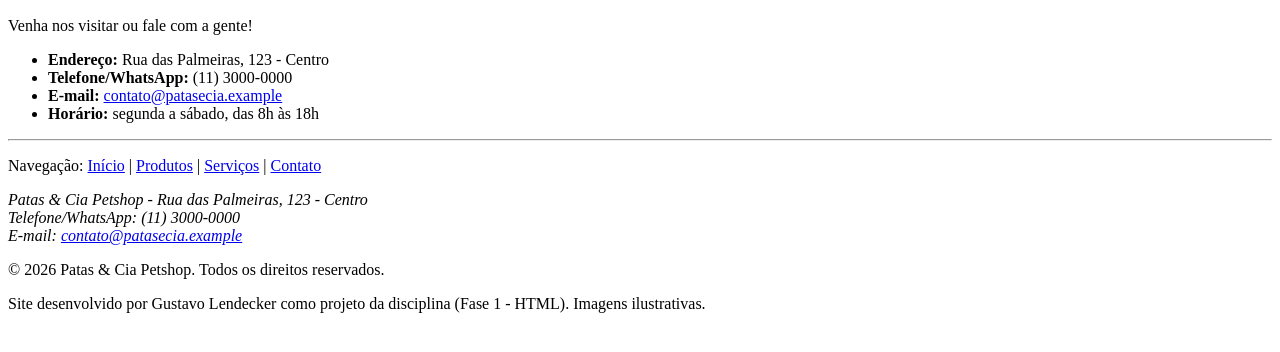
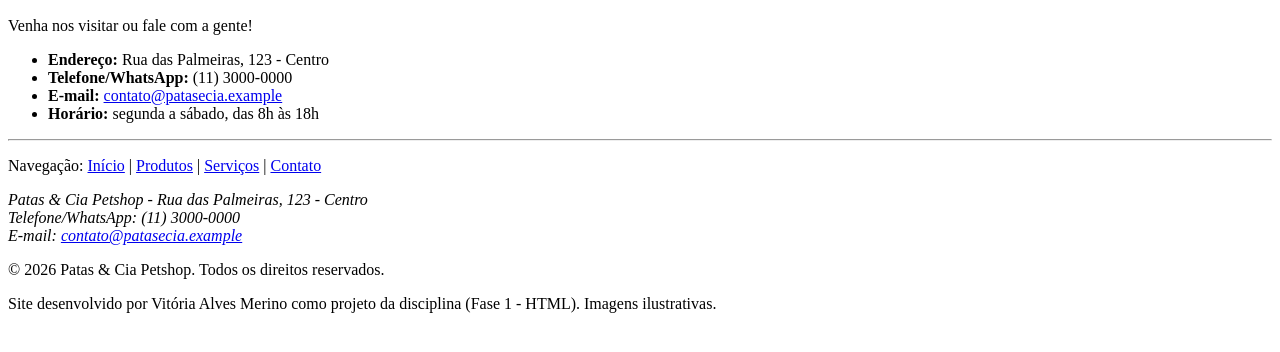
Before and after one commit to vitoria-merino/petshop-patas-e-cia, a plain HTML site: page contato.html in a window 1280 px wide. Shown: the part 324-676 px from the top of the page. Drawn offline with Linux system fonts and the light colour scheme.

Commit message:
Add files via upload

```diff
--- a/contato.html
+++ b/contato.html
@@ -43,7 +43,7 @@ Telefone/WhatsApp: (11) 3000-0000<br>
 E-mail: <a href="mailto:contato@patasecia.example">contato@patasecia.example</a>
 </address>
 <p>&copy; 2026 Patas &amp; Cia Petshop. Todos os direitos reservados.</p>
-<p>Site desenvolvido por Gustavo Lendecker como projeto da disciplina (Fase 1 - HTML). Imagens ilustrativas.</p>
+<p>Site desenvolvido por Vitória Alves Merino como projeto da disciplina (Fase 1 - HTML). Imagens ilustrativas.</p>
 </footer>
 </body>
 </html>
```
Also changed, not shown: index.html (+1 -1 lines), produtos.html (+1 -1 lines), servicos.html (+1 -1 lines).
